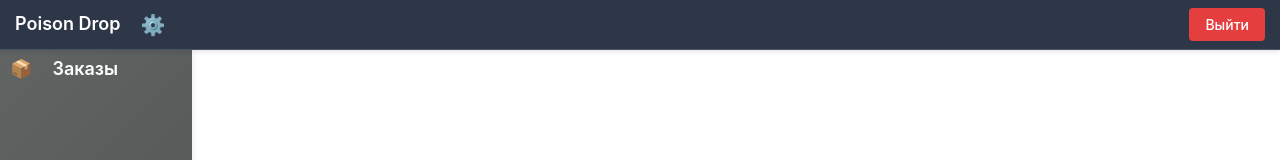
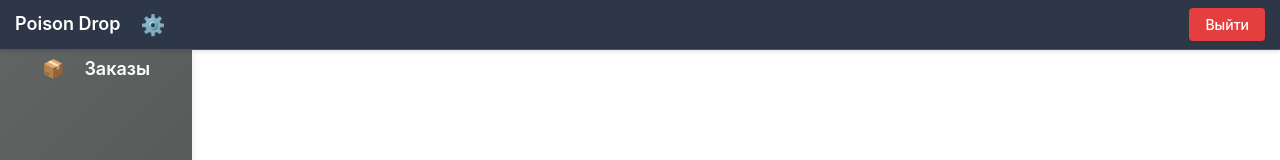
Before and after one commit to zhekavafiev/react-admin, a React (Vite) app: page /admin in a window 1280 px wide. Shown: the top 160 px of the page. Built offline with nearby package versions, Linux system fonts and the light colour scheme; no server answers.

Commit message:
main - add some styles on sidebar

```diff
--- a/src/components/Admin/Sidebar/AdminSidebar.css
+++ b/src/components/Admin/Sidebar/AdminSidebar.css
@@ -14,6 +14,7 @@
 }
 
 .sidebar__line {
+    justify-content: center;
     display: flex;
     cursor: pointer;
     flex-direction: row;
@@ -21,7 +22,6 @@
     font-size: 18px;
     font-weight: 600;
     padding-top: 5px;
-    padding-left: 10px;
     /*background: #4caf50;*/
 }
 
--- a/src/components/Admin/Sidebar/AdminSidebar.tsx
+++ b/src/components/Admin/Sidebar/AdminSidebar.tsx
@@ -12,7 +12,7 @@ function AdminSidebar({isCollapsed, setMainComponent}: AdminSidebar) {
     {console.log(className)}
     return <div className={'sidebar'}>
         <div className={'sidebar__line'}>
-            <div>📦</div>
+            <div onClick={() => setMainComponent(<OrderSpecificationPage/>)}>📦</div>
             <div className={className} onClick={() => setMainComponent(<OrderSpecificationPage/>)}>Заказы</div>
         </div>
     </div>
```
